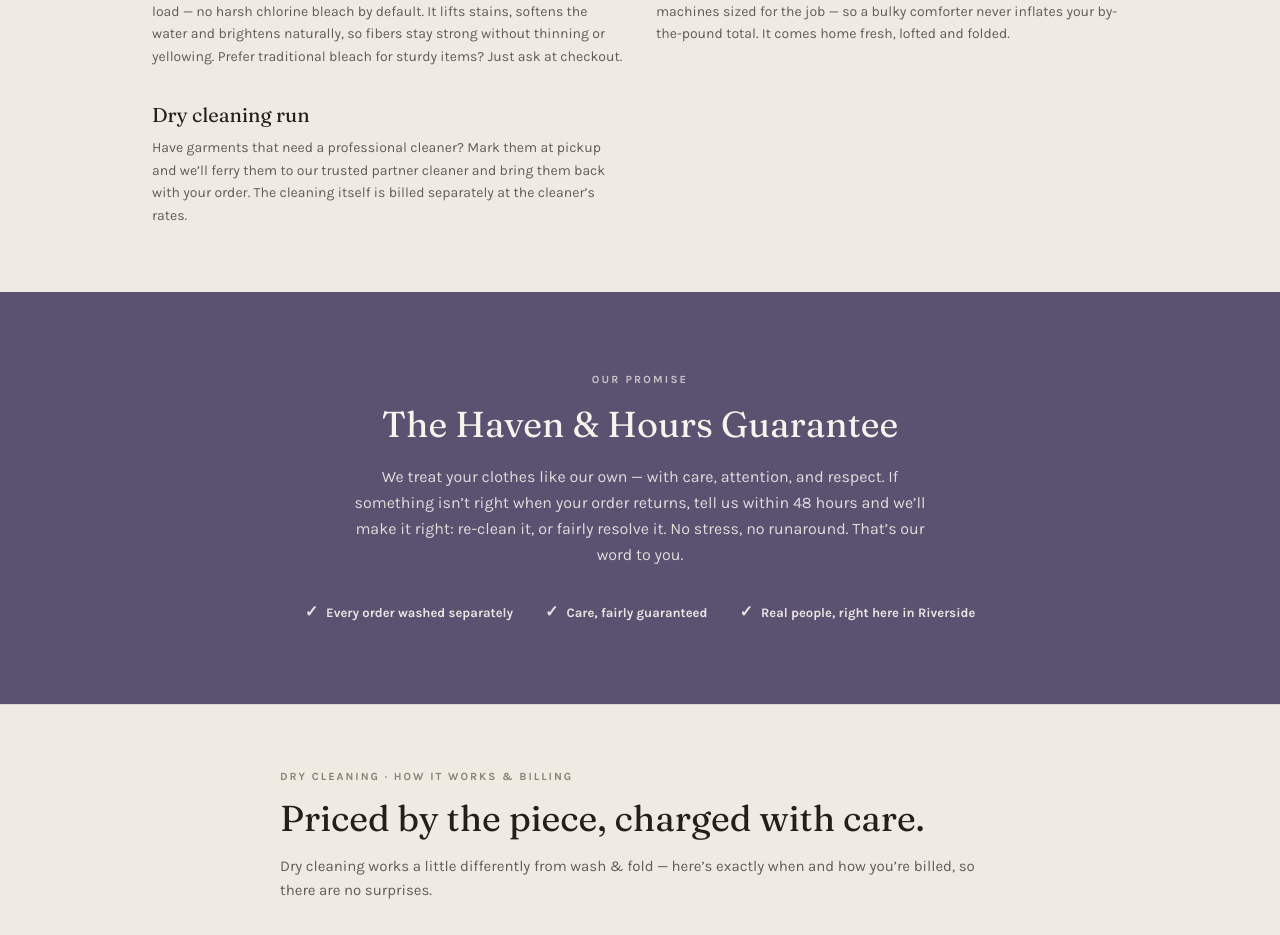
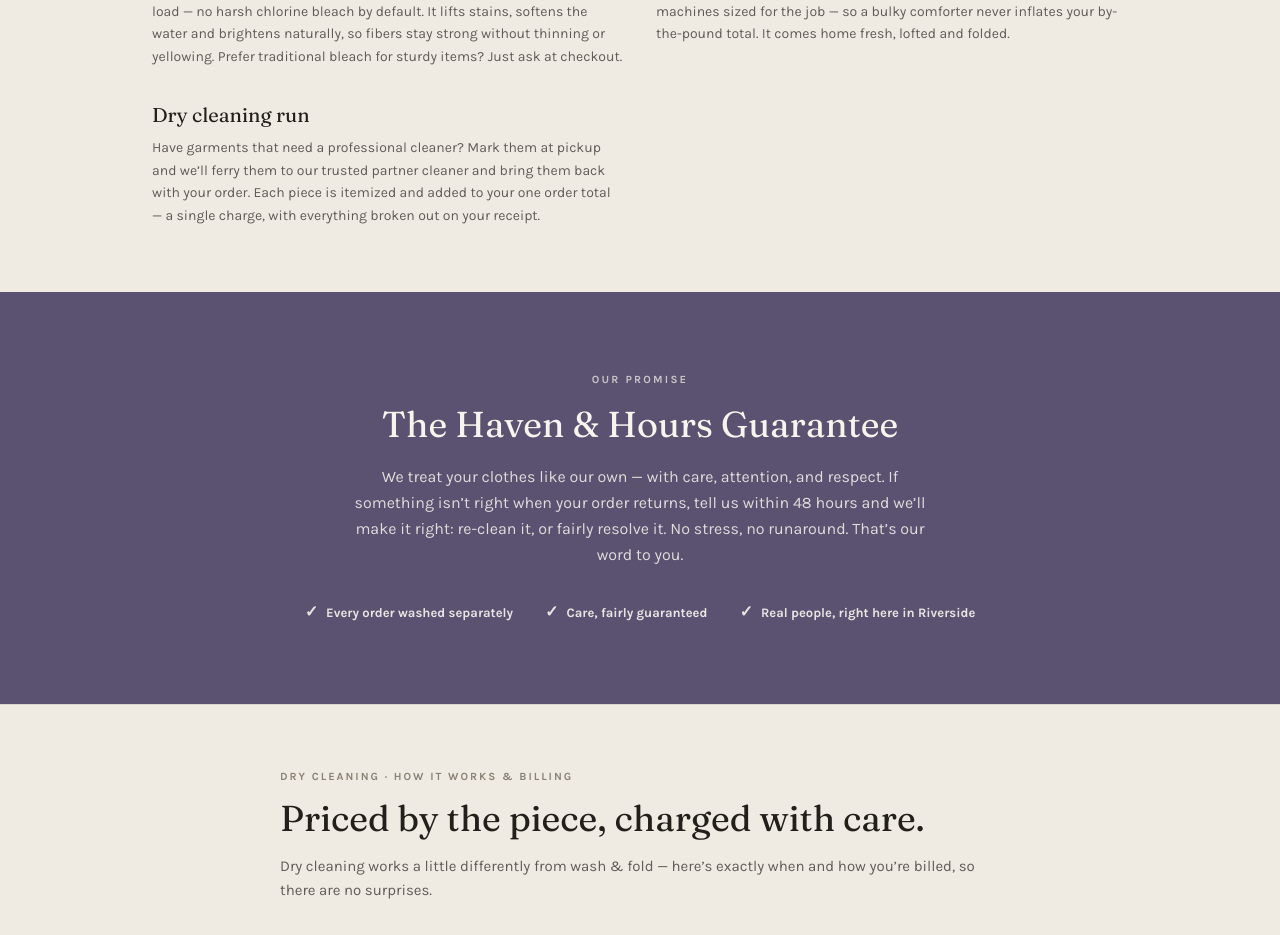
Before and after one commit to jdayeli8-jpg/haven-hours, a React (Vite) app: page / in a window 1280 px wide. Shown: the part 2020-2955 px from the top of the page. Built offline with nearby package versions, Linux system fonts and the light colour scheme.

Commit message:
Add files via upload

```diff
--- a/src/pages/Dashboard.jsx
+++ b/src/pages/Dashboard.jsx
@@ -232,8 +232,8 @@ function PickupForm() {
           <span className="text-sm">
             <span className="font-bold">Dry cleaning run</span>
             <span className="block text-stone2">
-              We’ll take marked garments to our partner cleaner and bring them back. Priced
-              separately at the cleaner’s rates.
+              We’ll take marked garments to our partner cleaner and bring them back. Each
+              piece is itemized and added to your one order total.
             </span>
           </span>
         </label>
@@ -496,7 +496,7 @@ function OrderView() {
             <Row k="Twin bedding" v={`${order.services.beddingTwin} · $18 ea`} />
           )}
           {order.services?.dryCleaning && (
-            <Row k="Dry cleaning run" v="Yes · billed separately" />
+            <Row k="Dry cleaning run" v="Yes · itemized on your total" />
           )}
           {order.preferences && (
             <>
--- a/src/pages/Landing.jsx
+++ b/src/pages/Landing.jsx
@@ -189,7 +189,8 @@ export default function Landing() {
               <p className="mt-2 text-sm leading-relaxed text-ink/70">
                 Have garments that need a professional cleaner? Mark them at pickup and we’ll
                 ferry them to our trusted partner cleaner and bring them back with your
-                order. The cleaning itself is billed separately at the cleaner’s rates.
+                order. Each piece is itemized and added to your one order total — a single
+                charge, with everything broken out on your receipt.
               </p>
             </div>
           </div>
```
